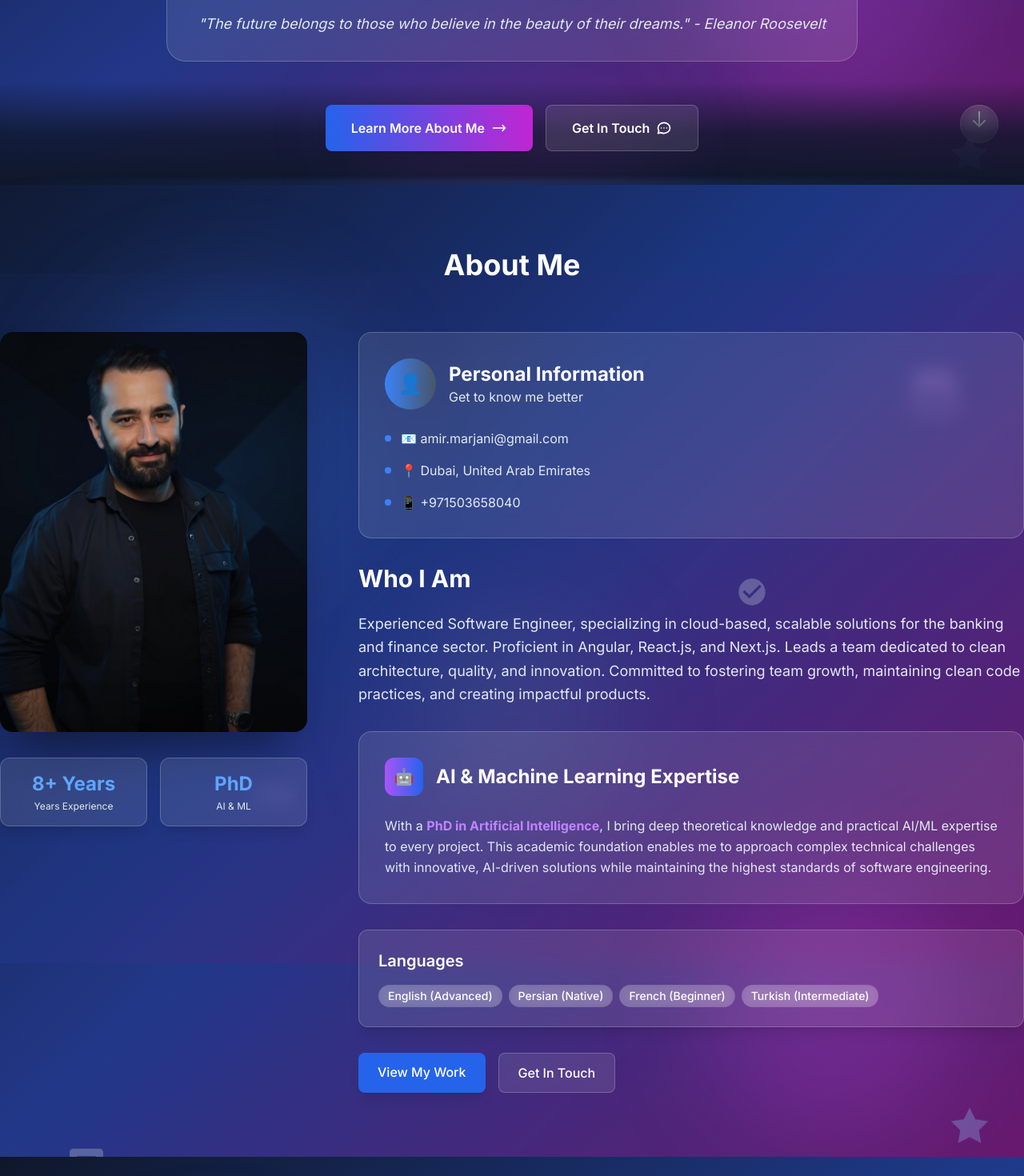
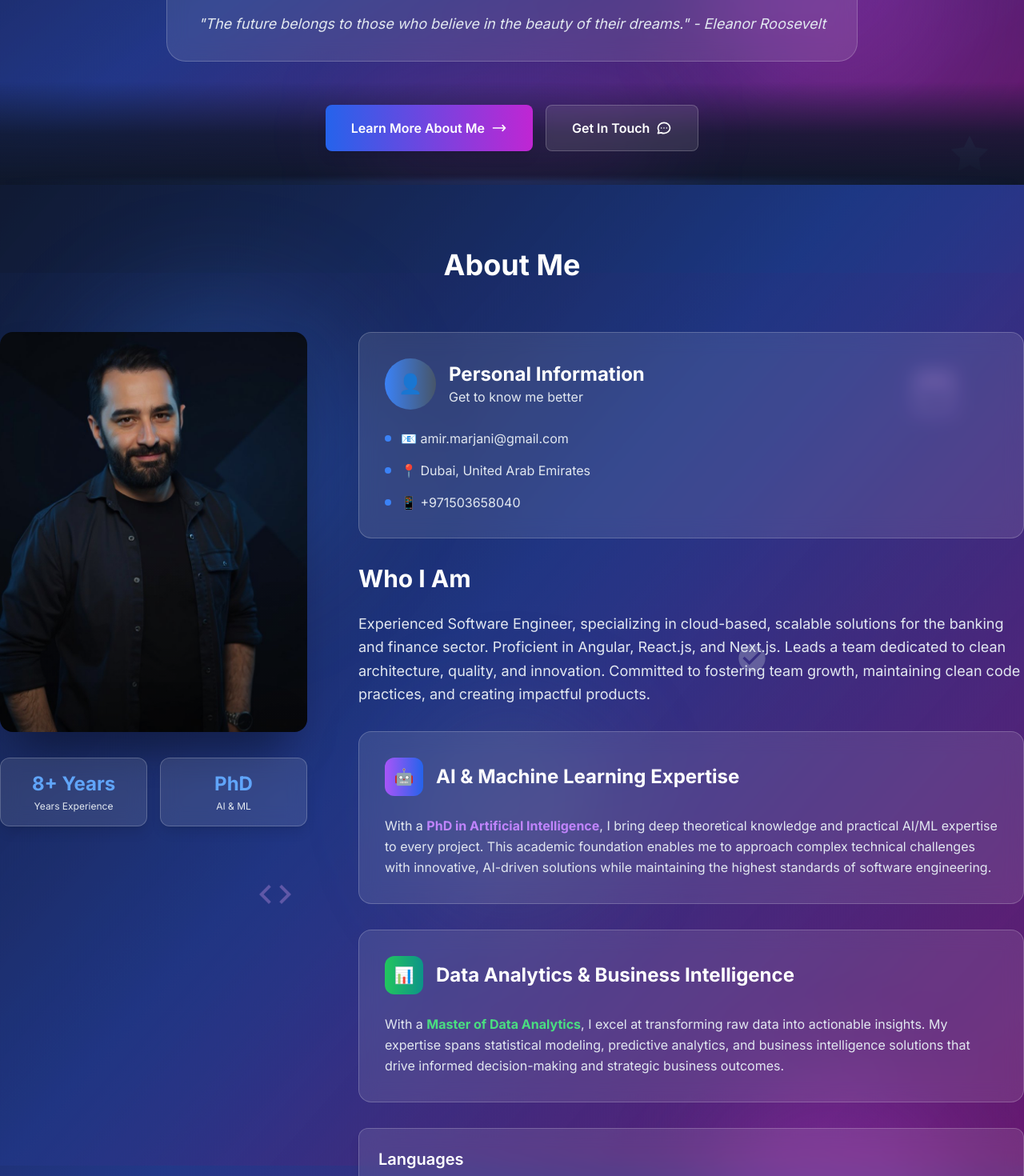
Before and after one commit to marjani34/portfolio, a Next.js app: page / in a window 1280 px wide. Shown: the part 780-2250 px from the top of the page at 80% size. Built offline with nearby package versions, Linux system fonts and the light colour scheme.

Commit message:
about me

```diff
--- a/src/sections/About.tsx
+++ b/src/sections/About.tsx
@@ -179,6 +179,24 @@ const About = () => {
                 </p>
               </div>
 
+              {/* Data Analytics Expertise Highlight */}
+              <div className="bg-white/10 dark:bg-white/5 backdrop-blur-md p-8 rounded-2xl border border-white/20 dark:border-white/10">
+                <div className="flex items-center mb-6">
+                  <div className="w-12 h-12 bg-gradient-to-r from-green-500 to-teal-600 rounded-xl flex items-center justify-center mr-4">
+                    <span className="text-white text-xl">📊</span>
+                  </div>
+                  <h4 className="text-2xl font-bold text-white">
+                    Data Analytics & Business Intelligence
+                  </h4>
+                </div>
+                <p className="text-secondary-200 dark:text-secondary-100 leading-relaxed">
+                  With a <strong className="text-green-400 dark:text-green-300">Master of Data Analytics</strong>,
+                  I excel at transforming raw data into actionable insights. My expertise spans statistical modeling,
+                  predictive analytics, and business intelligence solutions that drive informed decision-making
+                  and strategic business outcomes.
+                </p>
+              </div>
+
               {/* Languages */}
               <div className="bg-white/10 dark:bg-white/5 backdrop-blur-md p-6 rounded-xl shadow-lg border border-white/20 dark:border-white/10">
                 <h4 className="text-xl font-semibold text-white mb-4">
--- a/src/sections/Hero.tsx
+++ b/src/sections/Hero.tsx
@@ -246,33 +246,6 @@ const Hero = () => {
         </Parallax>
       </div>
 
-      {/* Scroll Down Indicator - Moved to bottom right */}
-      <Parallax speed={2} className="absolute bottom-4 md:bottom-8 right-4 md:right-8 hidden md:block">
-        <div
-          ref={scrollIndicatorAnimation.elementRef}
-          className={`group cursor-pointer ${scrollAnimations.fadeInUp.initial} ${scrollIndicatorAnimation.isVisible ? scrollAnimations.fadeInUp.animate : ''} ${scrollAnimations.fadeInUp.transition}`}
-          onClick={() => document.getElementById('about')?.scrollIntoView({ behavior: 'smooth' })}
-        >
-          <div className="relative">
-            {/* Pulsing Rings */}
-            <div className="absolute inset-0 bg-white/20 dark:bg-white/10 rounded-full animate-ping"></div>
-            <div className="absolute inset-2 bg-white/10 dark:bg-white/5 rounded-full animate-ping" style={{ animationDelay: '0.5s' }}></div>
-
-            {/* Main Circle */}
-            <div className="relative w-10 h-10 md:w-12 md:h-12 bg-white/10 dark:bg-white/5 backdrop-blur-sm border border-white/20 dark:border-white/10 rounded-full flex items-center justify-center group-hover:bg-white/20 dark:group-hover:bg-white/10 transition-all duration-300">
-              <svg className="w-4 h-4 md:w-6 md:h-6 text-white animate-bounce" fill="none" stroke="currentColor" viewBox="0 0 24 24">
-                <path strokeLinecap="round" strokeLinejoin="round" strokeWidth={2} d="M19 14l-7 7m0 0l-7-7m7 7V3" />
-              </svg>
-            </div>
-          </div>
-
-          {/* Text Label - Hidden on mobile */}
-          <div className="absolute -bottom-8 left-1/2 transform -translate-x-1/2 opacity-0 group-hover:opacity-100 transition-opacity duration-300 whitespace-nowrap hidden md:block">
-            <p className="text-white/80 dark:text-white/70 text-sm font-medium">Scroll Down</p>
-          </div>
-        </div>
-      </Parallax>
-
       {/* Smooth Transition Zone to About Section */}
       <div className="absolute bottom-0 left-0 right-0 h-32 bg-gradient-to-t from-secondary-900 via-secondary-900/80 to-transparent"></div>
 
```
